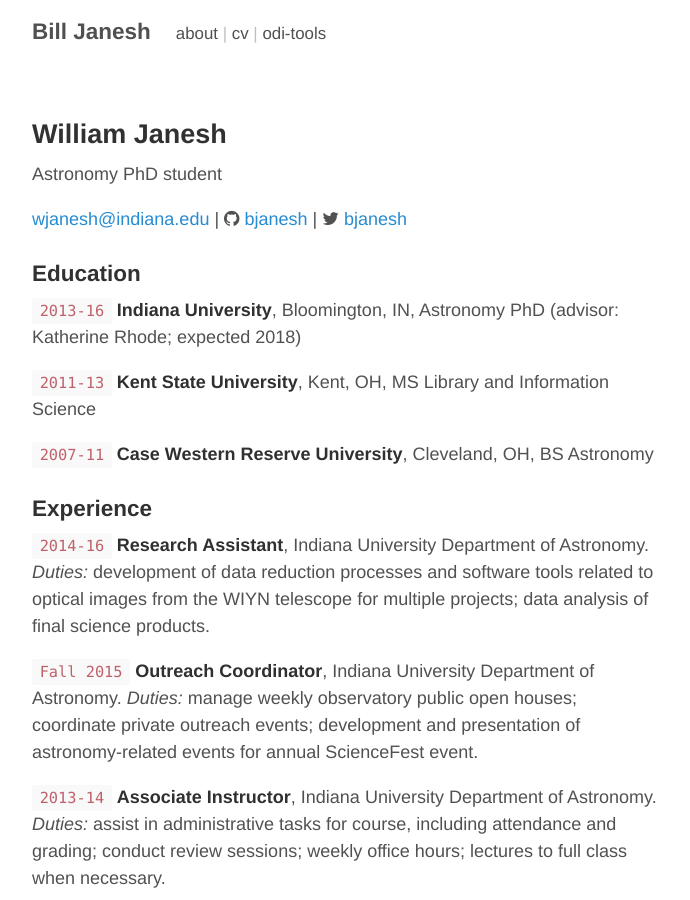
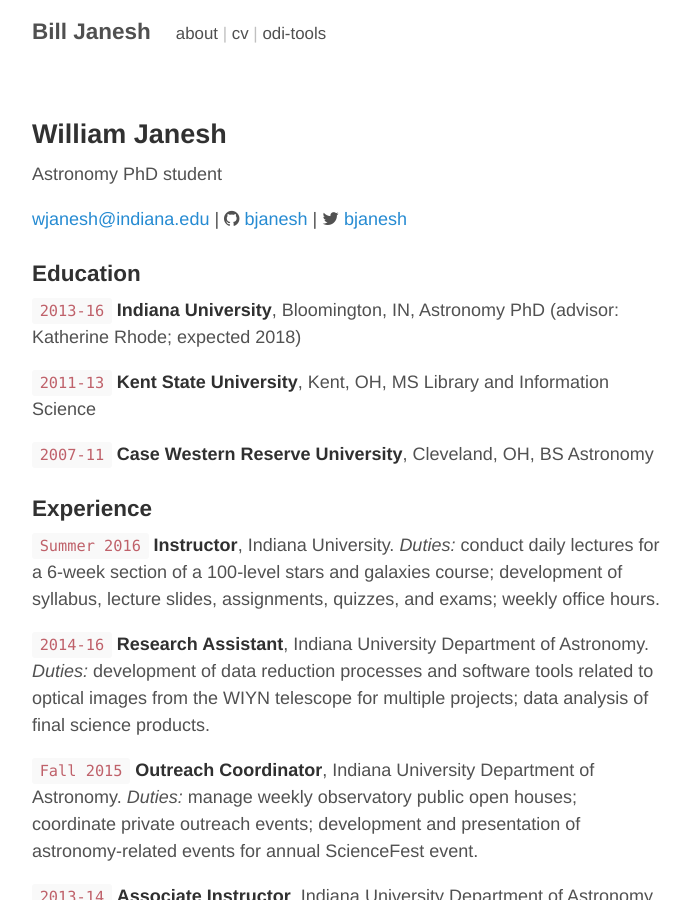
Before and after one commit to bjanesh/bjanesh.github.io, a Jekyll site: the page built from cv.md, in a window 1280 px wide and 900 px high. Shown: the whole window, without its empty margins (293-983 px from the left). Built offline with Jekyll 4.4.1, drawn with Linux system fonts in a browser that asks for light colours; nearby versions of some CDN libraries.

Commit message:
update cv and about page

```diff
--- a/cv.md
+++ b/cv.md
@@ -25,6 +25,9 @@
 __Case Western Reserve University__, Cleveland, OH, BS Astronomy
 
 ### Experience
+
+`Summer 2016`
+__Instructor__, Indiana University. _Duties:_ conduct daily lectures for a 6-week section of a 100-level stars and galaxies course; development of syllabus, lecture slides, assignments, quizzes, and exams; weekly office hours.
 
 `2014-16`
 __Research Assistant__, Indiana University Department of Astronomy. _Duties:_ development of data reduction processes and software tools related to optical images from the WIYN telescope for multiple projects; data analysis of final science products.
```
Also changed, not shown: index.md (+5 -4 lines), media/m101_small.png (added).
